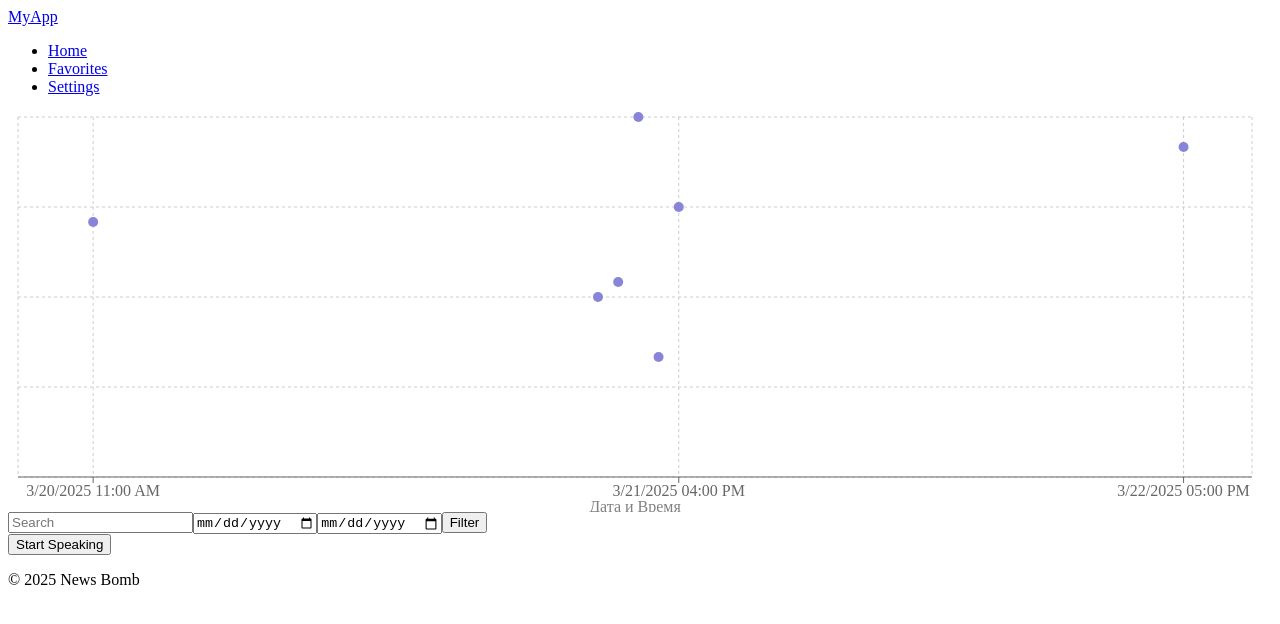
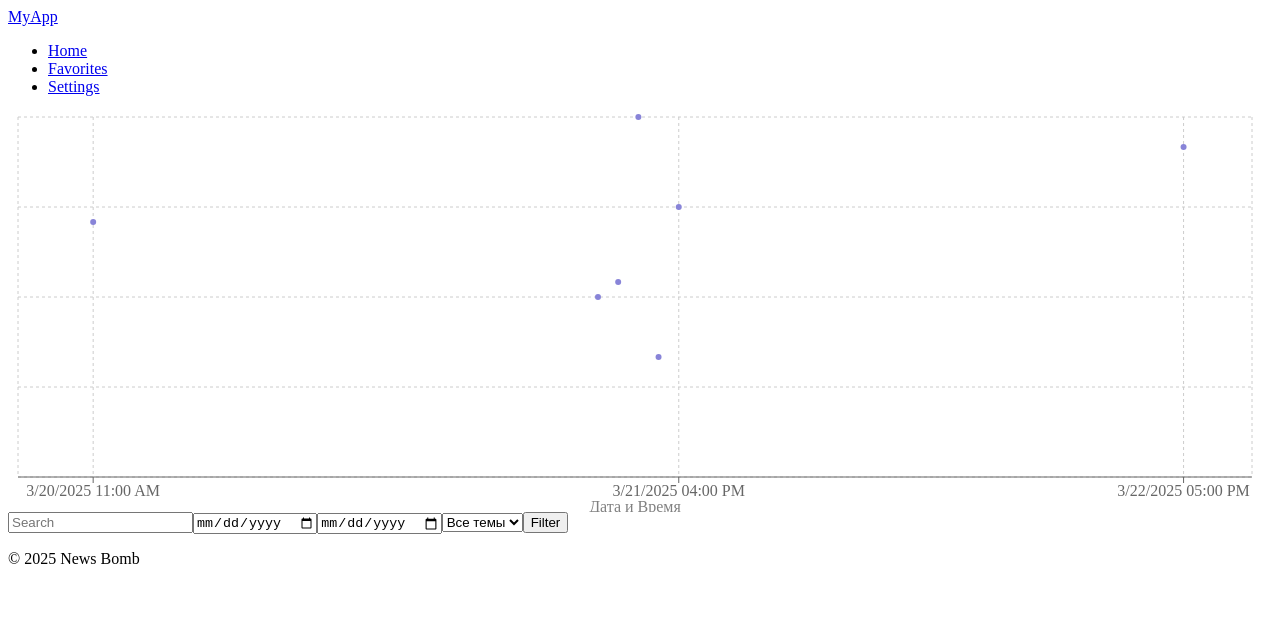
Before and after one commit to ifysglbiydgfifs/news-bomb, a React (Create React App) app: page / in a window 1280 px wide. Shown: the top 624 px of the page. Built offline with nearby package versions, Linux system fonts and the light colour scheme; data requests are answered from the project's data file.

Commit message:
BFS removed/opportunity to like posts removed/Digest added/using pg now/

```diff
--- a/package.json
+++ b/package.json
@@ -3,6 +3,7 @@
   "version": "0.1.0",
   "private": true,
   "dependencies": {
+    "@headlessui/react": "^2.2.1",
     "@testing-library/dom": "^10.4.0",
     "@testing-library/jest-dom": "^6.6.3",
     "@testing-library/react": "^16.2.0",
--- a/src/components/RouteMenu.js
+++ b/src/components/RouteMenu.js
@@ -8,10 +8,9 @@ const RouteMenu = ({
                        handleFilter,
                        setStartDate,
                        setEndDate,
-                       handleSpeakPosts,
-                       handleStopSpeaking,
-                       isSpeaking,
-                       isPaused,
+                       handleTypeChange,
+                       allTypes,
+                       selectedType,
                    }) => {
     return (
         <div className="fixed bottom-24 left-1/2 transform -translate-x-1/2 bg-white p-2 border-t shadow-lg rounded-lg">
@@ -36,6 +35,16 @@ const RouteMenu = ({
                         onChange={(e) => setEndDate(e.target.value)}
                         className="p-1.5 border rounded-lg w-auto sm:w-32 focus:outline-none focus:ring-2 focus:ring-blue-500 text-sm"
                     />
+                    <select
+                        value={selectedType}
+                        onChange={(e) => handleTypeChange(e.target.value)}
+                        className="p-1.5 border rounded-lg w-auto sm:w-40 focus:outline-none focus:ring-2 focus:ring-blue-500 text-sm"
+                    >
+                        <option value="">Все темы</option>
+                        {allTypes.map((type, idx) => (
+                            <option key={idx} value={type}>{type}</option>
+                        ))}
+                    </select>
                     <button
                         onClick={handleFilter}
                         className="p-1.5 bg-blue-500 text-white rounded-lg w-auto sm:w-auto hover:bg-blue-400 transition duration-300 text-sm"
@@ -43,24 +52,6 @@ const RouteMenu = ({
                         Filter
                     </button>
                 </div>
-
-                <div className="flex space-x-2">
-                    <button
-                        onClick={handleSpeakPosts}
-                        aria-label={isSpeaking ? (isPaused ? 'Resume speaking posts' : 'Pause speaking posts') : 'Start speaking posts'}
-                        className={`p-1.5 rounded-lg w-auto sm:w-auto ${isSpeaking ? (isPaused ? 'bg-green-500' : 'bg-yellow-500') : 'bg-blue-500 text-white hover:bg-blue-400'} transition duration-300 text-sm`}
-                    >
-                        {isSpeaking ? (isPaused ? 'Resume' : 'Pause') : 'Start Speaking'}
-                    </button>
-                    {isSpeaking && !isPaused && (
-                        <button
-                            onClick={handleStopSpeaking}
-                            className="p-1.5 bg-red-500 text-white rounded-lg w-auto sm:w-auto hover:bg-red-400 transition duration-300 text-sm"
-                        >
-                            Stop
-                        </button>
-                    )}
-                </div>
             </div>
         </div>
     );
--- a/src/pages/Home.js
+++ b/src/pages/Home.js
@@ -2,8 +2,7 @@ import React, { useState, useEffect, useCallback } from 'react';
 import Chart from '../utils/Chart';
 import RouteMenu from '../components/RouteMenu';
 import PostFilter from '../utils/PostFilter';
-import { speakPosts, pauseSpeaking, stopSpeaking, highlightConnections, resumeSpeaking } from '../utils/BFS';
-import FavoriteService from '../utils/FavoriteService';
+import DigestPopup from '../utils/DigestPopup';
 
 const Home = () => {
     const [posts, setPosts] = useState([]);
@@ -11,91 +10,57 @@ const Home = () => {
     const [searchQuery, setSearchQuery] = useState('');
     const [startDate, setStartDate] = useState('');
     const [endDate, setEndDate] = useState('');
-    const [isSpeaking, setIsSpeaking] = useState(false);
-    const [isPaused, setIsPaused] = useState(false);
-    const [spokenPosts, setSpokenPosts] = useState(new Set());
-    const [highlightedLines, setHighlightedLines] = useState(new Set());
+    const [selectedType, setSelectedType] = useState('');
+    const [digestPost, setDigestPost] = useState(null);
     const [favorites, setFavorites] = useState([]);
 
     useEffect(() => {
         fetch('http://localhost:3001/posts')
-            .then((response) => response.json())
+            .then((res) => res.json())
             .then((data) => {
-                const formattedPosts = data.map((post) => ({
+                const formatted = data.map((post) => ({
                     ...post,
                     time: new Date(post.time).getTime(),
                     link: Array.isArray(post.link) ? post.link : post.link ? post.link.split(',').map(Number).filter(Boolean) : [],
                 }));
-                setPosts(formattedPosts);
-                setFilteredPosts(formattedPosts);
+                setPosts(formatted);
+                setFilteredPosts(formatted);
             })
-            .catch((error) => {
-                console.error('Error fetching posts:', error);
-            });
+            .catch(console.error);
     }, []);
 
     const handleSearch = useCallback((e) => {
-        setSearchQuery(e.target.value);
-        const filtered = PostFilter.applyFilters(posts, e.target.value, startDate, endDate);
+        const value = e.target.value;
+        setSearchQuery(value);
+        const filtered = PostFilter.applyFilters(posts, value, startDate, endDate, selectedType);
         setFilteredPosts(filtered);
-    }, [posts, startDate, endDate]);
+    }, [posts, startDate, endDate, selectedType]);
 
     const handleFilter = useCallback(() => {
-        const filtered = PostFilter.applyFilters(posts, searchQuery, startDate, endDate);
+        const filtered = PostFilter.applyFilters(posts, searchQuery, startDate, endDate, selectedType);
         setFilteredPosts(filtered);
-    }, [posts, searchQuery, startDate, endDate]);
+    }, [posts, searchQuery, startDate, endDate, selectedType]);
 
-    const handleSpeakPosts = useCallback(() => {
-        if (!isSpeaking && !isPaused) {
-            setIsSpeaking(true);
-            speakPosts(filteredPosts, setSpokenPosts, setHighlightedLines, setIsSpeaking);
-        } else if (isSpeaking && !isPaused) {
-            pauseSpeaking();
-            setIsPaused(true);
-        } else if (isPaused) {
-            resumeSpeaking();
-            setIsPaused(false);
-        }
-    }, [isSpeaking, filteredPosts, isPaused]);
-
-    const handleStopSpeaking = useCallback(() => {
-        if (isSpeaking) {
-            stopSpeaking();
-            setIsSpeaking(false);
-            setIsPaused(false);
-        }
-    }, [isSpeaking]);
-
-    const handleToggleFavorite = (post) => {
-        const isFavorite = favorites.some(favPost => favPost.id === post.id);
-        if (isFavorite) {
-            FavoriteService.removeFavorite(post.id).then(() => {
-                setFavorites(favorites.filter(favPost => favPost.id !== post.id));
-            }).catch(console.error);
-        } else {
-            FavoriteService.addFavorite(post).then(() => {
-                setFavorites([...favorites, post]);
-            }).catch(console.error);
-        }
+    const handleTypeChange = (type) => {
+        setSelectedType(type);
+        const filtered = PostFilter.applyFilters(posts, searchQuery, startDate, endDate, type);
+        setFilteredPosts(filtered);
     };
 
-    useEffect(() => {
-        const highlighted = highlightConnections(filteredPosts, spokenPosts);
-        setHighlightedLines(highlighted);
-    }, [spokenPosts, filteredPosts]);
+    const handleShowDigest = (post) => {
+        setDigestPost(post);
+    };
 
-    const handleShowDigest = (post) => {
-        alert(`Showing digest for post: ${post.title}`);
+    const handleCloseDigest = () => {
+        setDigestPost(null);
     };
 
     return (
         <div className="min-h-screen bg-gray-100 flex flex-col justify-center items-center p-4">
             <Chart
                 posts={filteredPosts}
-                spokenPosts={spokenPosts}
-                highlightedLines={highlightedLines}
                 favorites={favorites}
-                onToggleFavorite={handleToggleFavorite}
+                onShowDigest={handleShowDigest}
             />
             <RouteMenu
                 searchQuery={searchQuery}
@@ -105,11 +70,11 @@ const Home = () => {
                 handleFilter={handleFilter}
                 setStartDate={setStartDate}
                 setEndDate={setEndDate}
-                handleSpeakPosts={handleSpeakPosts}
-                handleStopSpeaking={handleStopSpeaking}
-                isSpeaking={isSpeaking}
-                isPaused={isPaused}
+                handleTypeChange={handleTypeChange}
+                allTypes={[...new Set(posts.map(p => p.type))]}
+                selectedType={selectedType}
             />
+            {digestPost && <DigestPopup post={digestPost} onClose={handleCloseDigest} />}
         </div>
     );
 };
--- a/src/utils/Chart.js
+++ b/src/utils/Chart.js
@@ -1,14 +1,11 @@
 import React, { useState, useMemo } from 'react';
-import { LineChart, Line, XAxis, YAxis, CartesianGrid, Tooltip, ResponsiveContainer } from 'recharts';
+import {LineChart, Line, XAxis, YAxis, CartesianGrid, Tooltip, ResponsiveContainer,} from 'recharts';
 import { CustomTooltip } from './CustomTooltip';
 
-const Chart = ({ posts, spokenPosts, highlightedLines, onShowDigest }) => {
+const Chart = ({ posts, spokenPosts = new Set(), highlightedLines = new Set(), onShowDigest }) => {
     const [hoveredPostId, setHoveredPostId] = useState(null);
 
     const entityMap = useMemo(() => {
-        if (!posts || posts.length === 0) {
-            return [];
-        }
         return posts.map(entity => ({
             ...entity,
             isFavorite: false,
@@ -44,15 +41,13 @@ const Chart = ({ posts, spokenPosts, highlightedLines, onShowDigest }) => {
                         label={{ value: "Дата и Время", position: "insideBottom", offset: -5 }}
                         ticks={entityMap.map(entity => entity.time)}
                     />
-
-                    <YAxis hide={true} />
+                    <YAxis hide />
                     <Tooltip content={<CustomTooltip />} />
 
                     {lines.map((line, index) => {
-                        const isHighlighted = highlightedLines.has(`${line.from.id}-${line.to.id}`);
                         const lineData = [
-                            { ...line.from, time: line.from.time, id: line.from.id },
-                            { ...line.to, time: line.to.time, id: line.to.id }
+                            { ...line.from, time: line.from.time },
+                            { ...line.to, time: line.to.time }
                         ];
 
                         return (
@@ -62,7 +57,7 @@ const Chart = ({ posts, spokenPosts, highlightedLines, onShowDigest }) => {
                                 data={lineData}
                                 dataKey="id"
                                 stroke="#8884d8"
-                                strokeWidth={isHighlighted ? 4 : 2}
+                                strokeWidth={2}
                                 dot={false}
                                 activeDot={false}
                                 isAnimationActive={false}
@@ -70,8 +65,7 @@ const Chart = ({ posts, spokenPosts, highlightedLines, onShowDigest }) => {
                         );
                     })}
 
-                    {entityMap.map((entity) => {
-                        return (
+                    {entityMap.map((entity) => (
                         <Line
                             key={entity.id}
                             type="monotone"
@@ -79,7 +73,6 @@ const Chart = ({ posts, spokenPosts, highlightedLines, onShowDigest }) => {
                             dataKey="id"
                             stroke="transparent"
                             dot={{
-                                    r: spokenPosts.has(entity.id) ? 10 : 5,
                                 fill: "#8884d8",
                                 stroke: entity.id === hoveredPostId ? 'blue' : 'transparent',
                                 strokeWidth: 2,
@@ -89,8 +82,7 @@ const Chart = ({ posts, spokenPosts, highlightedLines, onShowDigest }) => {
                             }}
                             activeDot={false}
                         />
-                        );
-                    })}
+                    ))}
                 </LineChart>
             </ResponsiveContainer>
         </div>
--- /dev/null
+++ b/src/utils/DigestPopup.js
@@ -0,0 +1,20 @@
+import React from 'react';
+
+const DigestPopup = ({ post, onClose }) => {
+    return (
+        <div className="fixed inset-0 bg-black bg-opacity-50 flex items-center justify-center z-50">
+            <div className="bg-white p-6 rounded-lg shadow-xl w-full max-w-md">
+                <div className="flex justify-between items-center mb-4">
+                    <h2 className="text-lg font-semibold">Дайджест</h2>
+                    <button onClick={onClose} className="text-gray-500 hover:text-gray-700">&times;</button>
+                </div>
+                <div className="text-sm text-gray-800">
+                    <p>Здесь будет отображаться дайджест по теме: <strong>{post.type}</strong></p>
+                    {/* Добавить детали позже */}
+                </div>
+            </div>
+        </div>
+    );
+};
+
+export default DigestPopup;
--- a/src/utils/PostFilter.js
+++ b/src/utils/PostFilter.js
@@ -1,28 +1,34 @@
 class PostFilter {
-    static filterBySearch(posts, searchQuery) {
-        if (!searchQuery) return posts;
-        return posts.filter((post) => {
+    static filterBySearch(posts, query) {
+        if (!query) return posts;
+        return posts.filter(post => {
+            const title = post.title || '';
+            const summary = post.summary || '';
+            return title.toLowerCase().includes(query.toLowerCase()) ||
+                summary.toLowerCase().includes(query.toLowerCase());
+        });
+    }
+
+    static filterByDate(posts, startDate, endDate) {
+        return posts.filter(post => {
+            const postDate = new Date(post.time);
             return (
-                post.title.toLowerCase().includes(searchQuery.toLowerCase()) ||
-                post.summary.toLowerCase().includes(searchQuery.toLowerCase())
+                (!startDate || postDate >= new Date(startDate)) &&
+                (!endDate || postDate <= new Date(endDate))
             );
         });
     }
 
-    static filterByDate(posts, startDate, endDate) {
-        return posts.filter((post) => {
-            const postDate = new Date(post.time);
-            return (
-                (startDate ? postDate >= new Date(startDate) : true) &&
-                (endDate ? postDate <= new Date(endDate) : true)
-            );
-        });
+    static filterByType(posts, type) {
+        if (!type) return posts;
+        return posts.filter(post => post.type === type);
     }
 
-    static applyFilters(posts, searchQuery, startDate, endDate) {
-        let filteredPosts = this.filterBySearch(posts, searchQuery);
-        filteredPosts = this.filterByDate(filteredPosts, startDate, endDate);
-        return filteredPosts;
+    static applyFilters(posts, query, start, end, type) {
+        let result = this.filterBySearch(posts, query);
+        result = this.filterByDate(result, start, end);
+        result = this.filterByType(result, type);
+        return result;
     }
 }
 
```
Also changed, not shown: server.js (+31 -31 lines), 1 other file (tests, documents, lock files or other folders). Lines whose indentation alone changed are shown as unchanged.
